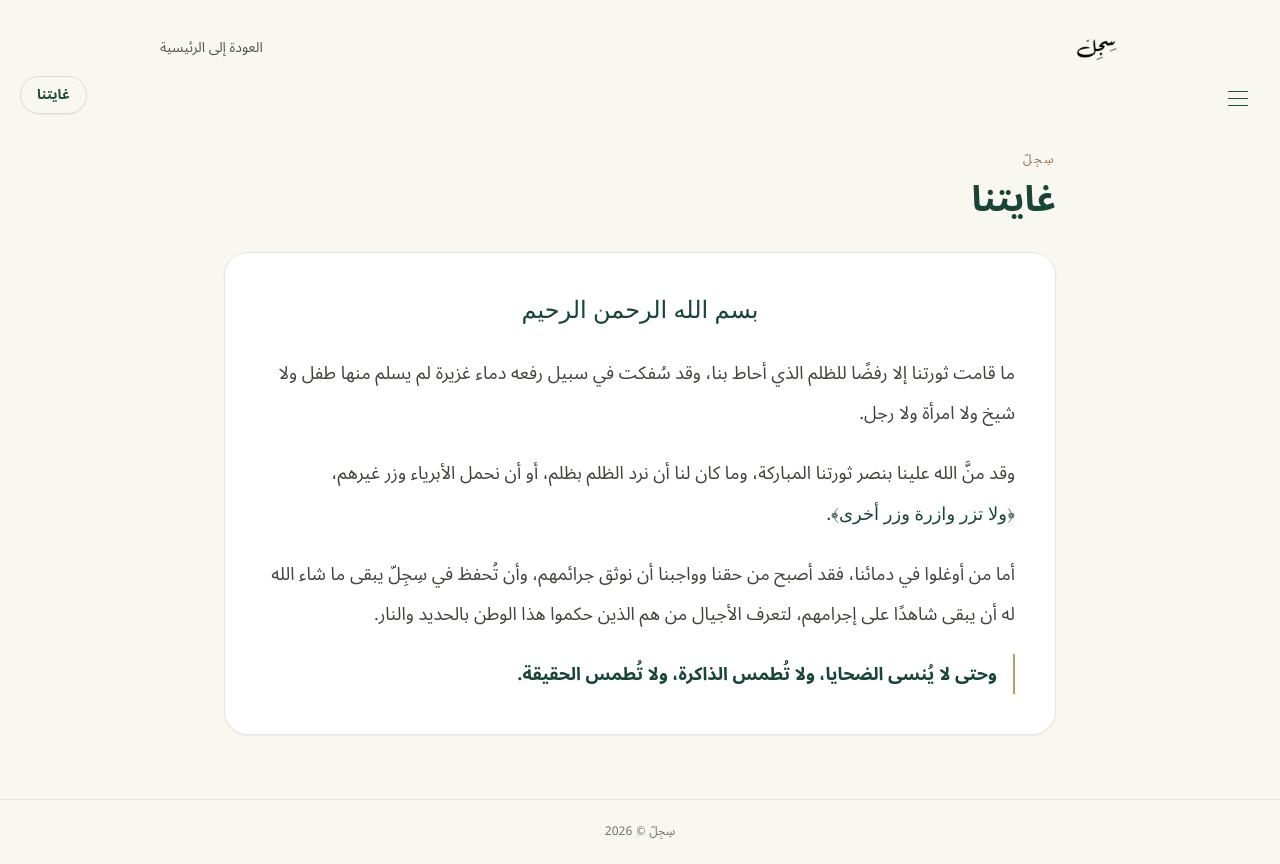
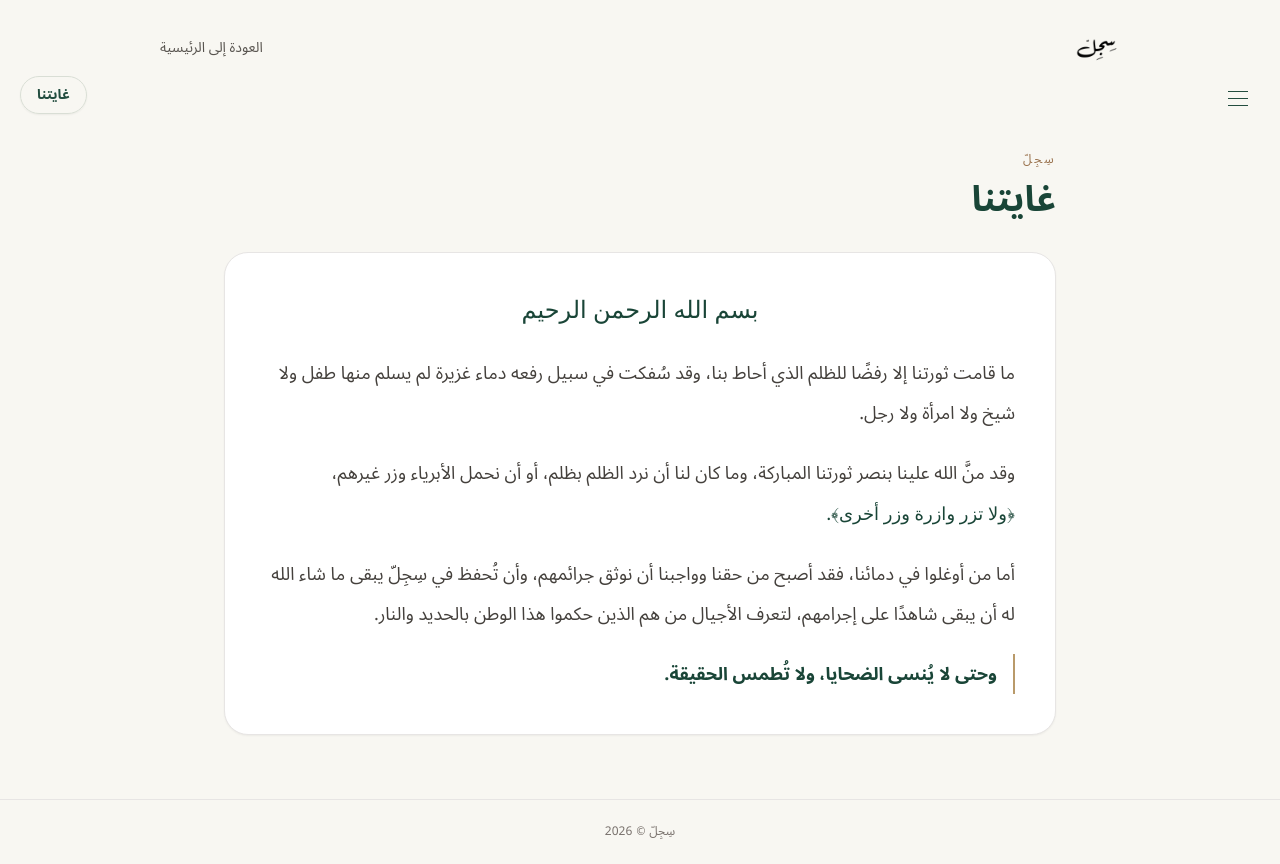
Before and after one commit to sijill-archive/sijill, a Next.js app in the folder sijill-app/: page /purpose in a window 1280 px wide. Built offline with nearby package versions, Linux system fonts and the light colour scheme; no server answers.

Commit message:
Remove phrase from purpose page

```diff
--- a/sijill-app/src/app/purpose/page.tsx
+++ b/sijill-app/src/app/purpose/page.tsx
@@ -11,7 +11,7 @@ const paragraphs = [
   "ما قامت ثورتنا إلا رفضًا للظلم الذي أحاط بنا، وقد سُفكت في سبيل رفعه دماء غزيرة لم يسلم منها طفل ولا شيخ ولا امرأة ولا رجل.",
   "وقد منَّ الله علينا بنصر ثورتنا المباركة، وما كان لنا أن نرد الظلم بظلم، أو أن نحمل الأبرياء وزر غيرهم،",
   "أما من أوغلوا في دمائنا، فقد أصبح من حقنا وواجبنا أن نوثق جرائمهم، وأن تُحفظ في سِجِلّ يبقى ما شاء الله له أن يبقى شاهدًا على إجرامهم، لتعرف الأجيال من هم الذين حكموا هذا الوطن بالحديد والنار.",
-  "وحتى لا يُنسى الضحايا، ولا تُطمس الذاكرة، ولا تُطمس الحقيقة.",
+  "وحتى لا يُنسى الضحايا، ولا تُطمس الحقيقة.",
 ];
 
 export default function PurposePage() {
```
